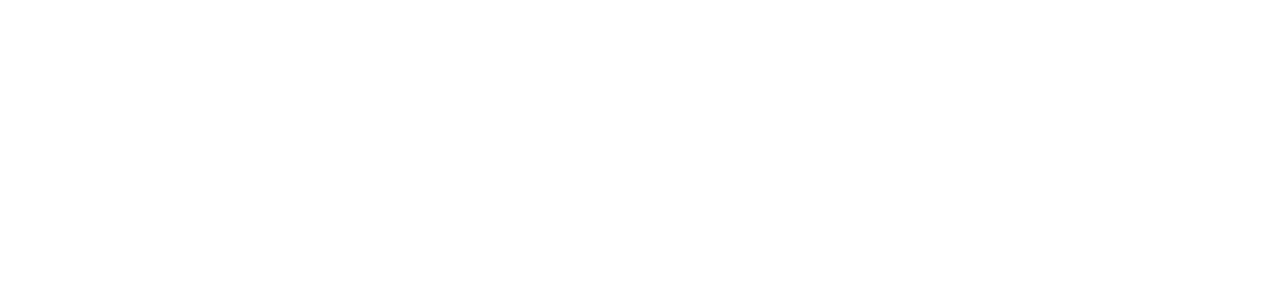
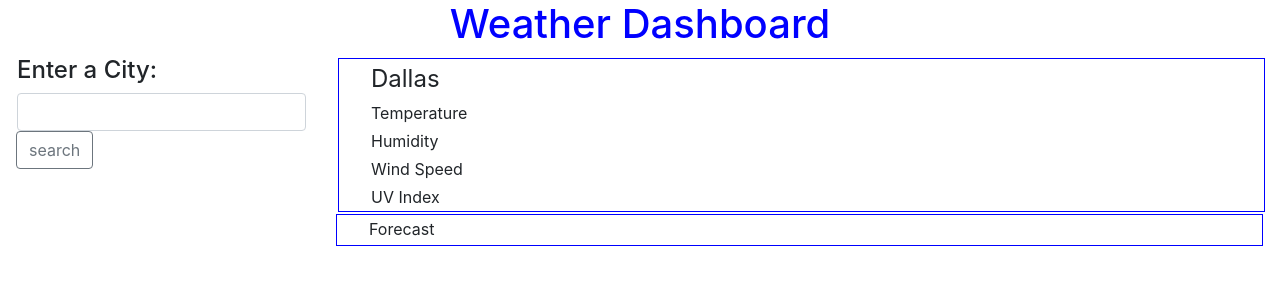
Before and after one commit to RRenneke/weatherDashboard, a plain HTML site: page index.html in a window 1280 px wide. Drawn offline with nearby package versions, Linux system fonts and the light colour scheme; files that its build step writes are made by us from their sources.

Commit message:
added some HTML and CSS

```diff
--- a/index.html
+++ b/index.html
@@ -1,11 +1,48 @@
 <!DOCTYPE html>
 <html lang="en">
+
 <head>
     <meta charset="UTF-8">
     <meta name="viewport" content="width=device-width, initial-scale=1.0">
+    <link rel="stylesheet" href="https://stackpath.bootstrapcdn.com/bootstrap/4.5.2/css/bootstrap.min.css">
+    <link rel="stylesheet" href="./Assets/style.css">
     <title>Weather Dashboard</title>
 </head>
+
 <body>
+    <h1 class ="weatherDashboard">Weather Dashboard</h1>
+    <div id="main" class="row">
+        <div class="col-3">
+            <h4>Enter a City:</h4>
+            <div class="input mb-3">
+                <input type="text" class="form-control" aria-label="Recipient's username"
+                    aria-describedby="button-addon2">
+                <div class="input-group-append">
+                    <button class="btn btn-outline-secondary" type="button" id="search-button">search</button>
+                </div>
+            </div>
+            <div id="cities" class="btn btn-block btn-group-vertical"></div>
+        </div>
+        <div class="col-9">
+            <div class="row container" id="currentCity">
+                <div id="city" class="row col-12">Dallas
+                    <img id="weatherIcon" src="">
+                </div>
+                <div id="temp" class="row col-12">Temperature</div>
+                <div id="humid" class="row col-12">Humidity</div>
+                <div id="wind" class="row col-12">Wind Speed</div>
+                <div id="uvIndex" class="row col-12">UV Index</div>
+            </div>
+            <div class="container">
+                <div class="row col-12"> Forecast</div>
+                    <div class="row col-12" id="forecast"></div>
+            </div>
+        </div>
+    </div>
 
+    <script src="https://code.jquery.com/jquery-3.4.1.min.js"></script>
+    <script src="https://cdnjs.cloudflare.com/ajax/libs/moment.js/2.24.0/moment.min.js"></script>
+    <script src="./Assets/script.js"></script>
 </body>
+
 </html>
--- a/script.js
+++ b/script.js
@@ -0,0 +1 @@
+var todayEl = moment().format('MM/DD/YYYY')
--- a/style.css
+++ b/style.css
@@ -0,0 +1,25 @@
+    .weatherDashboard {
+        color: blue;
+        text-align: center;
+    }
+
+    #cities {
+        padding: 0;
+        margin: 0;
+
+    }
+
+    #city{
+        font-size: x-large;
+    }
+
+    .container{
+        border-width: thin;
+        border-style: solid;
+        border-color: blue
+    }
+
+
+    .row{
+        margin: 2px;
+    }
```
